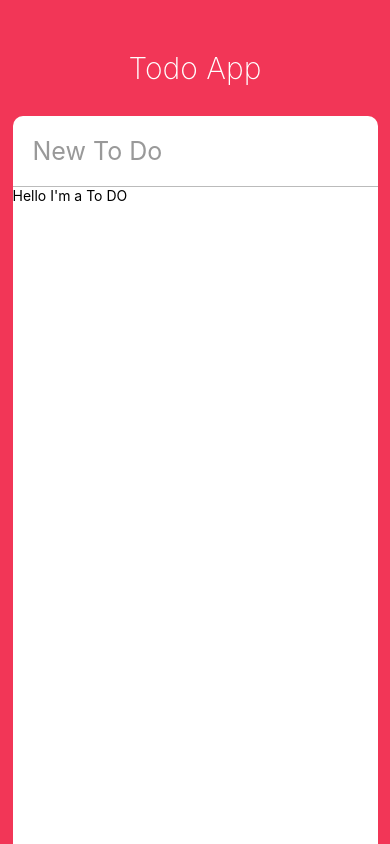
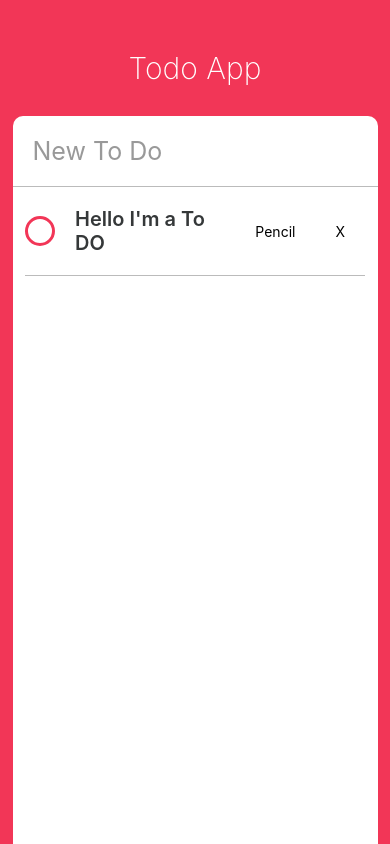
Before and after one commit to haeyoung-park/TodoApp, a React Native app: screen / in a window 390 px wide. Built offline with nearby package versions, Linux system fonts and the light colour scheme.

Commit message:
TouchOpacity Problem
why?

```diff
--- a/App.js
+++ b/App.js
@@ -33,7 +33,7 @@ export default class App extends React.Component {
             returnKeyType = {"done"}
             autoCorrect = {false}
           />
-          <ScrollView>
+          <ScrollView contentContainerStyle = {styles.toDos}>
             <Todo/>
           </ScrollView>
         </View>
@@ -47,6 +47,7 @@ export default class App extends React.Component {
     });
   };
 }
+
 const styles = StyleSheet.create({
   container: {
     flex: 1,
@@ -86,6 +87,9 @@ const styles = StyleSheet.create({
     borderBottomColor : "#bbb",
     borderBottomWidth : 1,
     fontSize : 25
+  },
+  toDos : {
+    alignItems : "center"
   }
 
 });
--- a/Todo.js
+++ b/Todo.js
@@ -1,23 +1,126 @@
 import React, {Component} from "react";
-import {View, Text, TouchableOpacity,Dimensions,  StyleSheet} from "react-native";
+import {View, Text, TouchableOpacity, Dimensions,  StyleSheet} from "react-native";
 
 const { width, height } = Dimensions.get("window");
 
 export default class Todo extends Component{
     state = {
-        isEditing : false
+        isEditing : false,
+        isCompleted : false
     };
     render() {
+        const {isCompleted, isEditing} = this.state;
         return (
             <View style = {styles.container}>
-                <Text>Hello I'm a To DO</Text>
-            </View>
+                <View style= {styles.colum}>
+                    <TouchableOpacity opPress={this._toggleComplete}>
+                        <View
+                            style = {[
+                                styles.circle,
+                                isCompleted ? styles.completedCircle : styles.uncompletedCircle
+                            ]}>
+                        </View>
+                    </TouchableOpacity>
+                    <Text style={[styles.text,
+                                isCompleted ? styles.completedText : styles.uncompletedText]}>
+                                Hello I'm a To DO
+                    </Text>
+                </View>
+
+                    {isEditing ? (
+                        <View style={styles.actions}>
+                            <TouchableOpacity>
+                                <View srtyle= {styles.actionConatainer}>
+                                    <Text style = {styles.actionText}>
+                                        Check
+                                    </Text>
+                                </View>
+                            </TouchableOpacity>
+                        </View>
+                    ) : (
+                        <View style={styles.actions}>
+                            <TouchableOpacity onPressOut ={this._startEditing}>
+                                <View style= {styles.actionConatainer}>
+                                    <Text style = {styles.actionText}>
+                                        Pencil
+                                    </Text>
+                                </View>
+                            </TouchableOpacity>
+                            <TouchableOpacity>
+                                <View style= {styles.actionConatainer}>
+                                    <Text style = {styles.actionText}>
+                                        X
+                                    </Text>
+                                </View>
+                            </TouchableOpacity>
+                        </View>
+
+                    )}
+                </View>
+
         );
     }
-
+    _toggleComplete = () => {
+        this.setState(prevState => {
+            return{
+                isCompleted : !prevState.isCompleted
+            };
+        });
+    };
+    _startEditing = () => {
+        this.setState({
+            isEditing : true
+        })
+    }
 }
 const styles = StyleSheet.create({
     container : {
+        width : width - 50,
+        borderBottomColor : "#bbb",
+        borderBottomWidth : StyleSheet.hairlineWidth,
+        flexDirection : "row",
+        alignItems : "center",
+        justifyContent : "space-between"
+    },
+    circle : {
+        width : 30,
+        height : 30,
+        borderRadius : 15,
+        borderWidth : 3,
+        marginRight : 20
 
+    },
+    completedCircle : {
+        borderColor : "#bbb"
+    },
+    uncompletedCircle : {
+        borderColor : "#F23657"
+    },
+    text : {
+        fontWeight : "600",
+        fontSize : 20,
+        marginVertical : 20
+    },
+    completedText : {
+        color : "#bbb",
+        textDecorationLine : "line-through"
+
+    },
+    uncompletedText : {
+        color : "#353839"
+    },
+    colum : {
+        flexDirection : "row",
+        alignItems  : "center",
+        width : width/2,
+        justifyContent : "space-between"
+    },
+    actions : {
+        flexDirection : "row"
+    },
+    actionConatainer : {
+        marginVertical : 20,
+        marginHorizontal : 20
     }
+
 });
```
